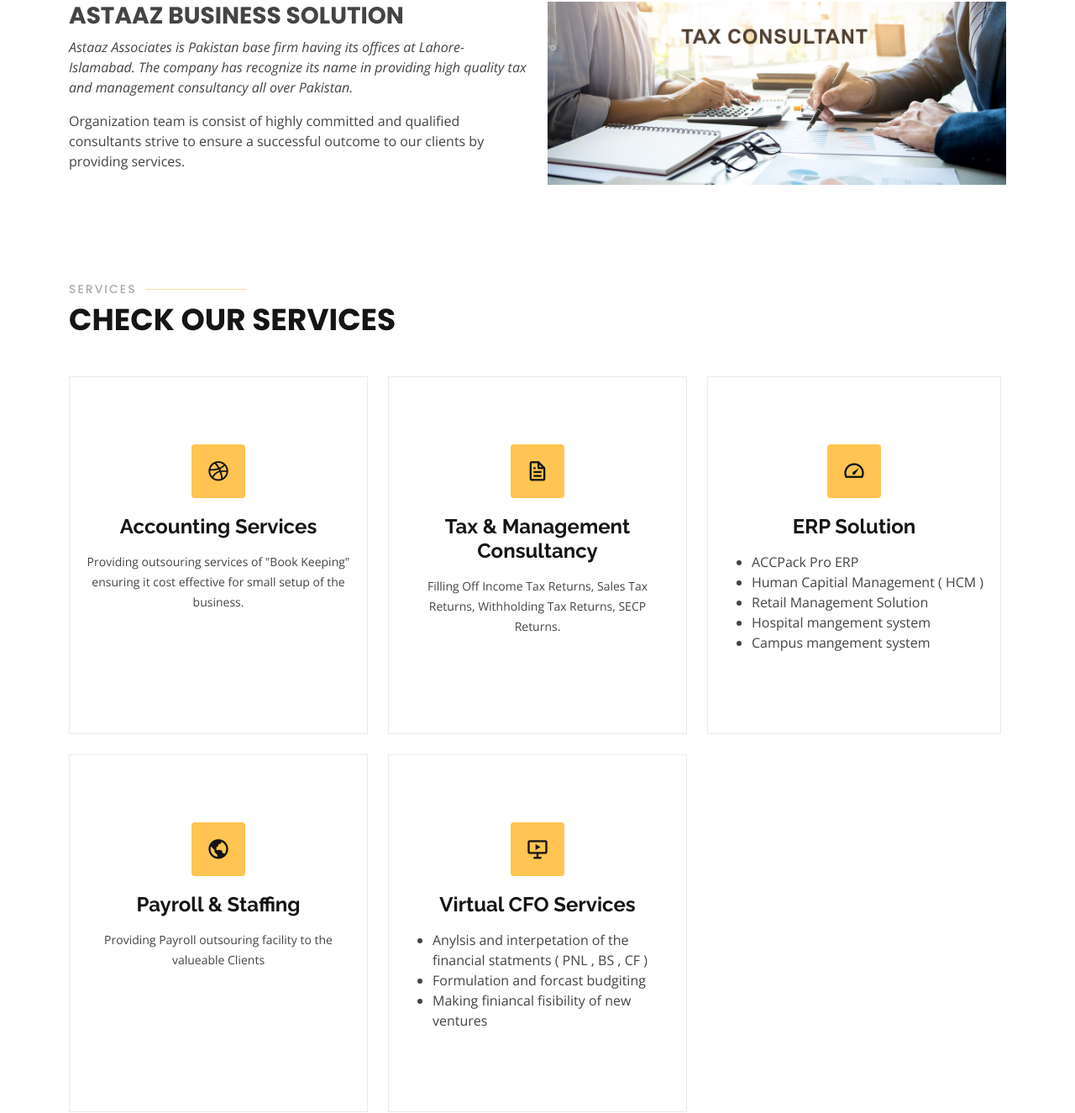
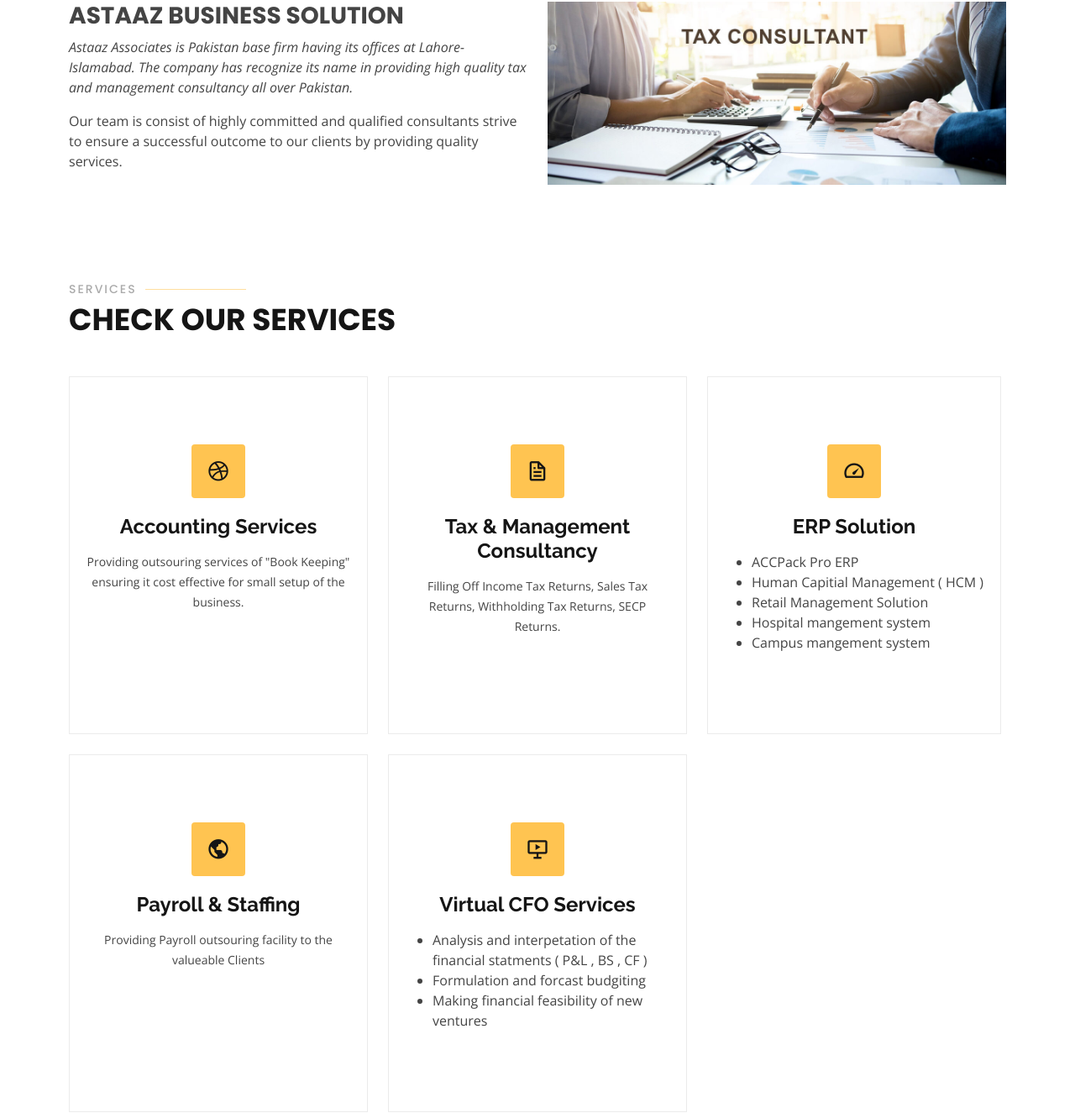
Before and after one commit to MuzamilSarwar/Gp, a plain HTML site: page index.html in a window 1280 px wide. Shown: the part 858-2183 px from the top of the page at 84% size. Drawn offline with nearby package versions, Linux system fonts and the light colour scheme.

Commit message:
uploaded  Hamza pic and maked some gramatical changes

```diff
--- a/index.html
+++ b/index.html
@@ -158,8 +158,8 @@
               all over Pakistan.
             </p>
             <p>
-              Organization team is consist of highly committed and qualified consultants strive to ensure a successful
-              outcome to our clients by providing services.
+              Our team is consist of highly committed and qualified consultants strive to ensure a successful
+              outcome to our clients by providing quality services.
             </p>
             <ul>
               <!-- <li><i class="ri-check-double-line"></i> Ullamco laboris nisi ut aliquip ex ea commodo consequat.</li>
@@ -288,9 +288,9 @@
               <h4><a href="">Virtual CFO Services</a></h4>
               <p>
                 <ul style="text-align: left;">
-                  <li>Anylsis and interpetation of the financial statments ( PNL , BS , CF )</li>
+                  <li>Analysis and interpetation of the financial statments ( P&L , BS , CF )</li>
                   <li>Formulation and forcast budgiting </li>
-                  <li>Making finiancal fisibility of new ventures </li>
+                  <li>Making financial feasibility of new ventures </li>
                 </ul>
               </p>
             </div>
@@ -684,7 +684,7 @@
           <div class="col-lg-3 col-md-6 d-flex align-items-stretch">
             <div class="member" data-aos="fade-up" data-aos-delay="400">
               <div class="member-img">
-                <img src="assets/img/team/team-4.jpg" class="img-fluid" alt="">
+                <img src="assets/img/team/Hamza.jpg" class="img-fluid" alt="">
                 <div class="social">
                   <!-- <a href=""><i class="bi bi-twitter"></i></a> -->
                   <a href=""><i class="bi bi-facebook"></i></a>
```
Also changed, not shown: assets/img/Hamza.JPG (added), 1 other file.
